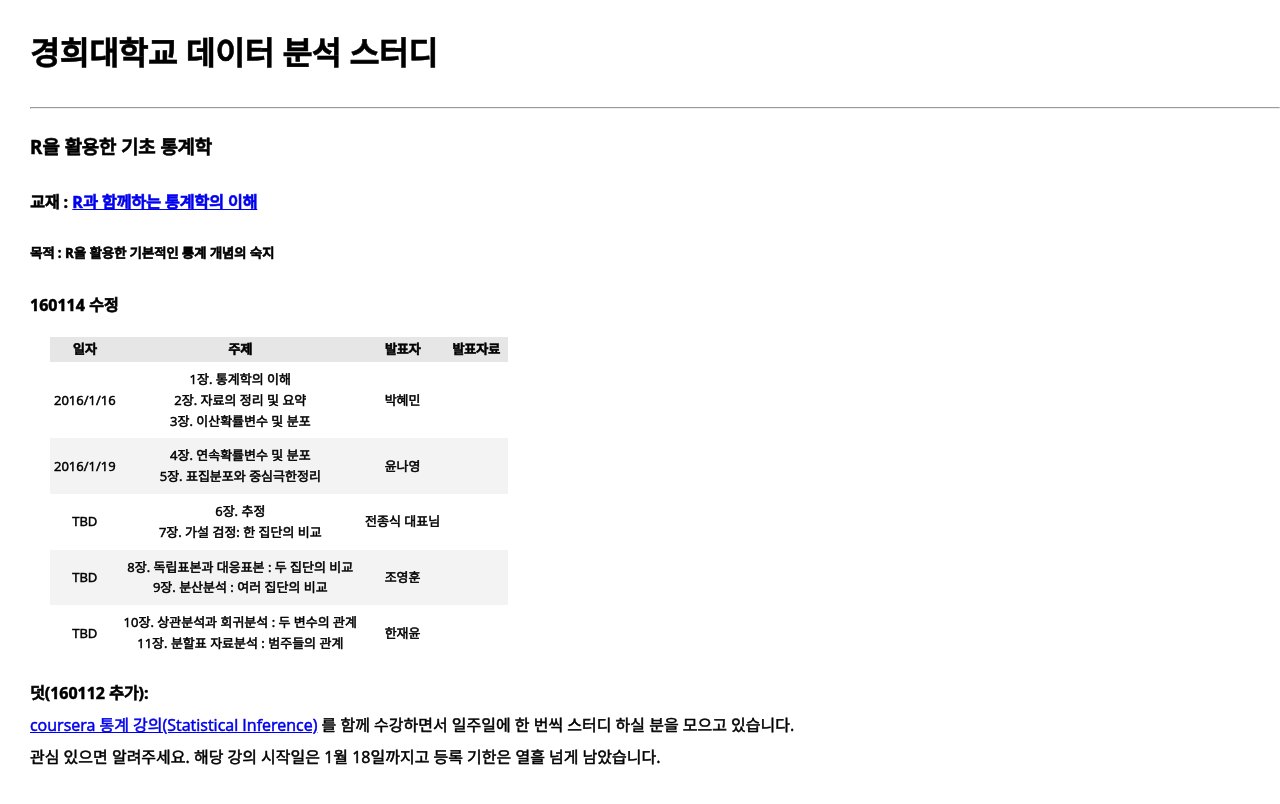
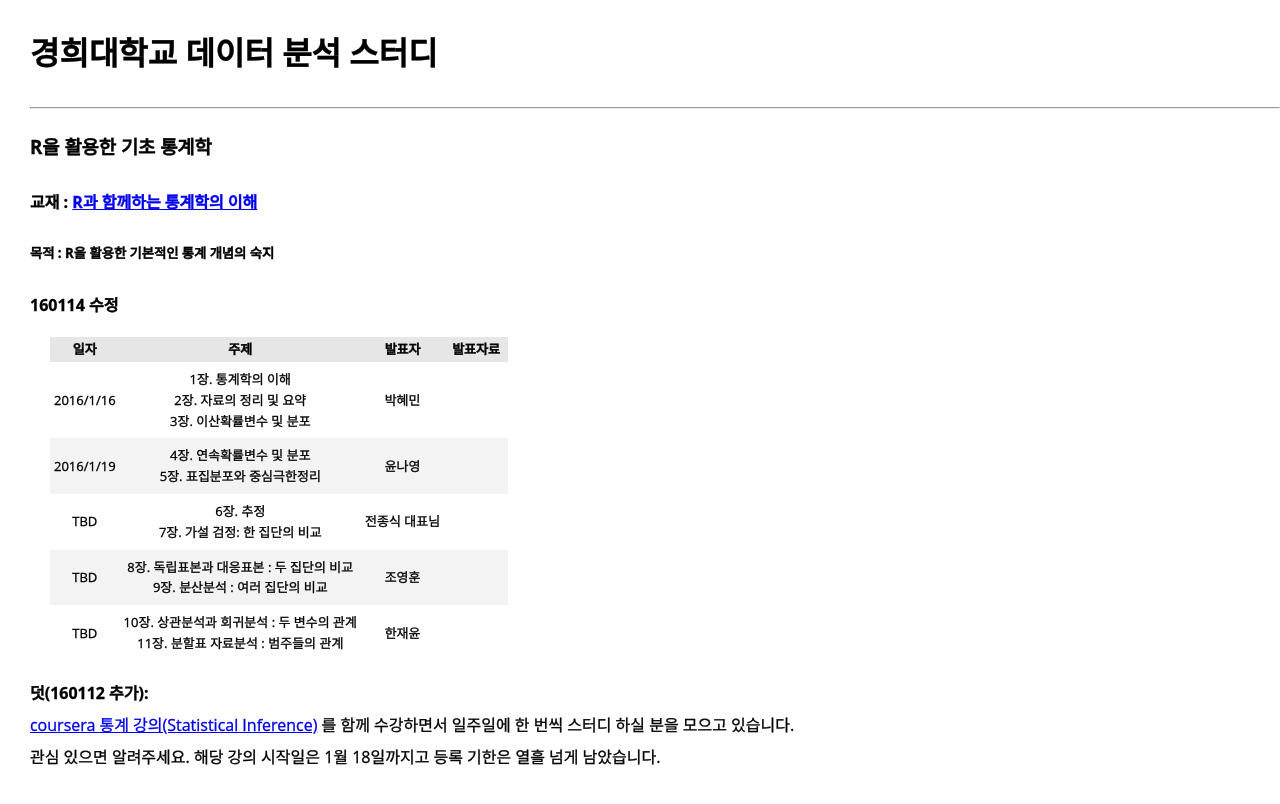
Before and after one commit to otzslayer/deprecated-blog, a Jekyll site: the page built from stats.md, in a window 1280 px wide. Shown: the top 804 px of the page. Built offline with Jekyll 4.4.1, drawn with Linux system fonts in a browser that asks for light colours; nearby versions of some CDN libraries; some web fonts are replaced; our own code applies the rules of GitHub Pages for plain Markdown files.

Commit message:
CSS Modified

```diff
--- a/css/main.sass
+++ b/css/main.sass
@@ -39,7 +39,7 @@ body
   margin: 0
   padding: 0
   line-height: 2
-  -webkit-text-stroke: 0.5px
+  -webkit-text-stroke: 0.3px
   -moz-osx-font-smoothing: grayscale
   text-rendering: optimizeLegibility
   -webkit-font-smoothing: antialiased
```
